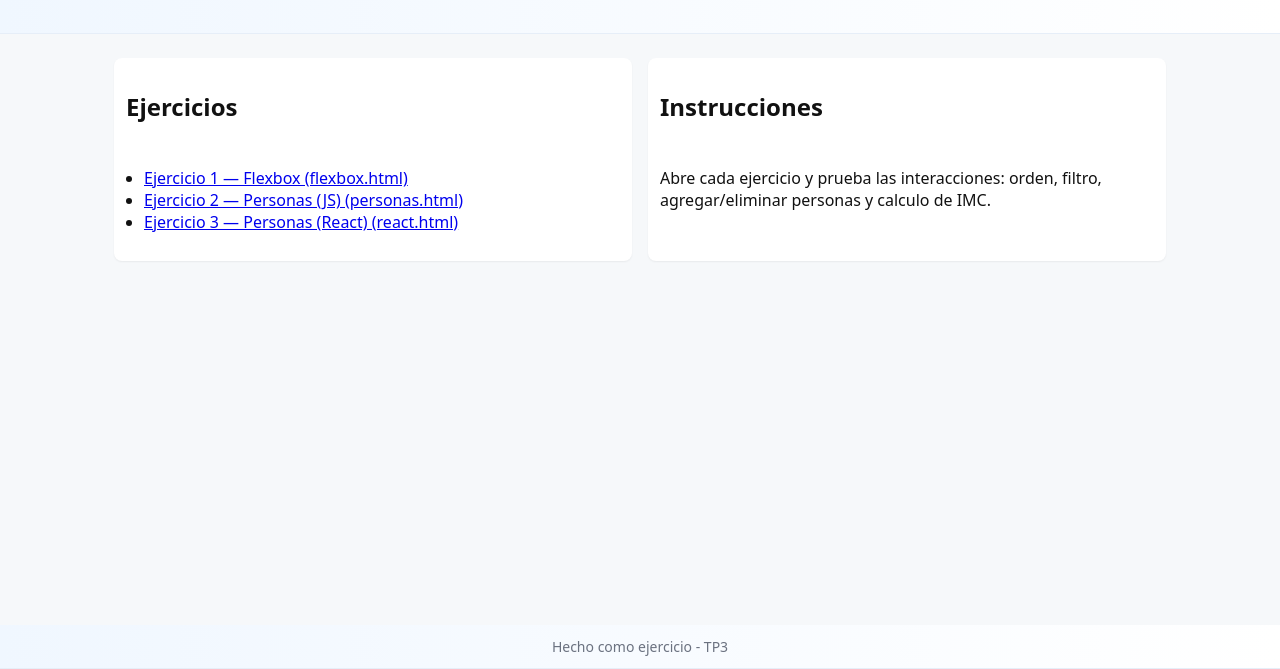
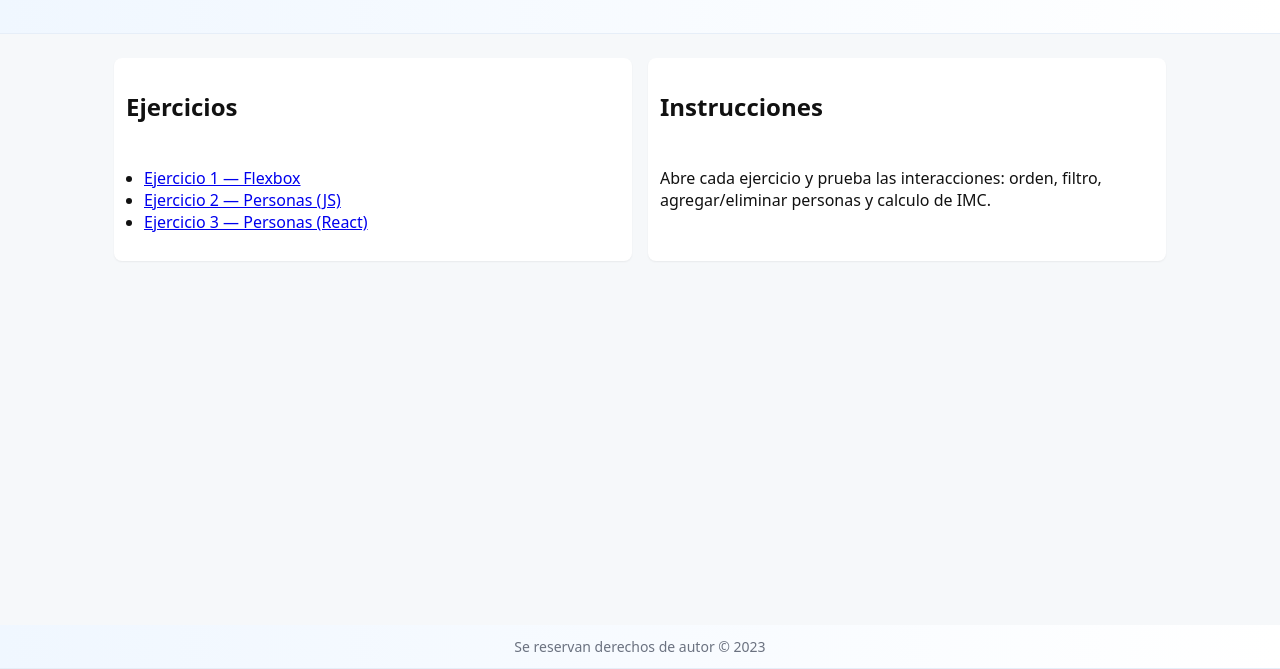
Before and after one commit to RomanMoreno99/TP-3-TUP, a plain HTML site: page index.html in a window 1280 px wide. Shown: the part 131-800 px from the top of the page. Drawn offline with Linux system fonts and the light colour scheme.

Commit message:
listo final

```diff
--- a/index.html
+++ b/index.html
@@ -16,9 +16,9 @@
     <section class="card">
       <h2>Ejercicios</h2>
       <ul style="padding-left:18px;">
-        <li><a href="flexbox.html">Ejercicio 1 — Flexbox (flexbox.html)</a></li>
-        <li><a href="personas.html">Ejercicio 2 — Personas (JS) (personas.html)</a></li>
-        <li><a href="react.html">Ejercicio 3 — Personas (React) (react.html)</a></li>
+        <li><a href="flexbox.html">Ejercicio 1 — Flexbox </a></li>
+        <li><a href="personas.html">Ejercicio 2 — Personas (JS)</a></li>
+        <li><a href="react.html">Ejercicio 3 — Personas (React)</a></li>
       </ul>
     </section>
 
@@ -28,6 +28,6 @@
     </section>
   </main>
 
-  <footer class="site-footer">Hecho como ejercicio - TP3</footer>
+  <footer class="site-footer">Se reservan derechos de autor © 2023</footer>
 </body>
 </html>
```
Also changed, not shown: flexbox.html (+2 -2 lines), personas.html (+2 -2 lines), react.html (+2 -2 lines).
